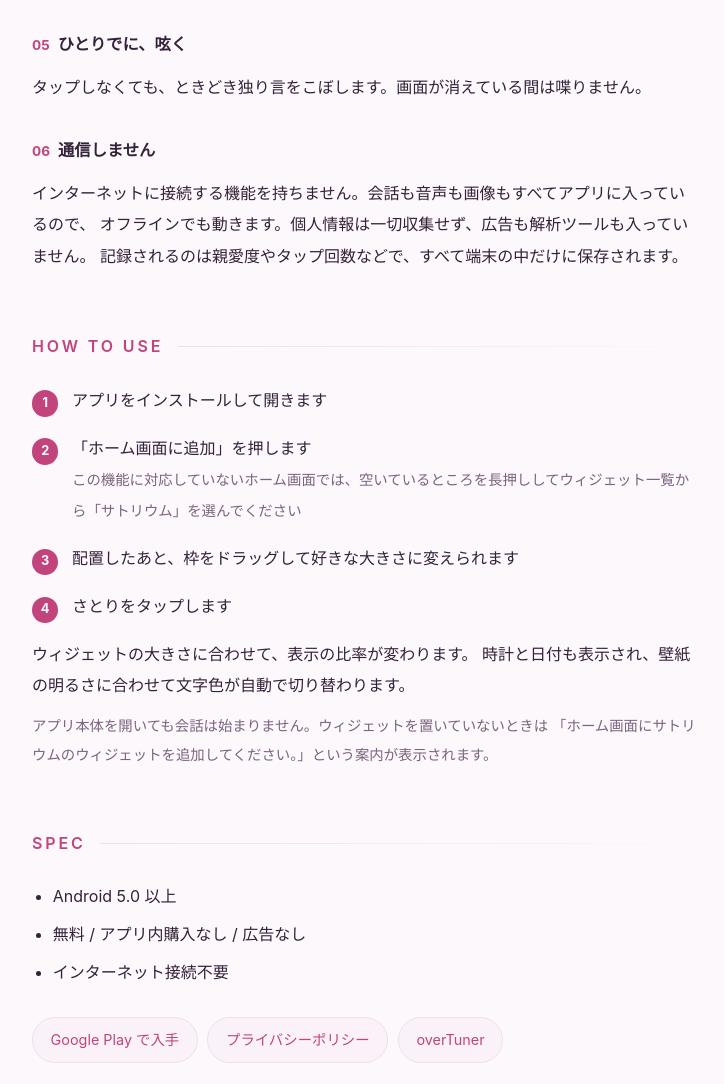
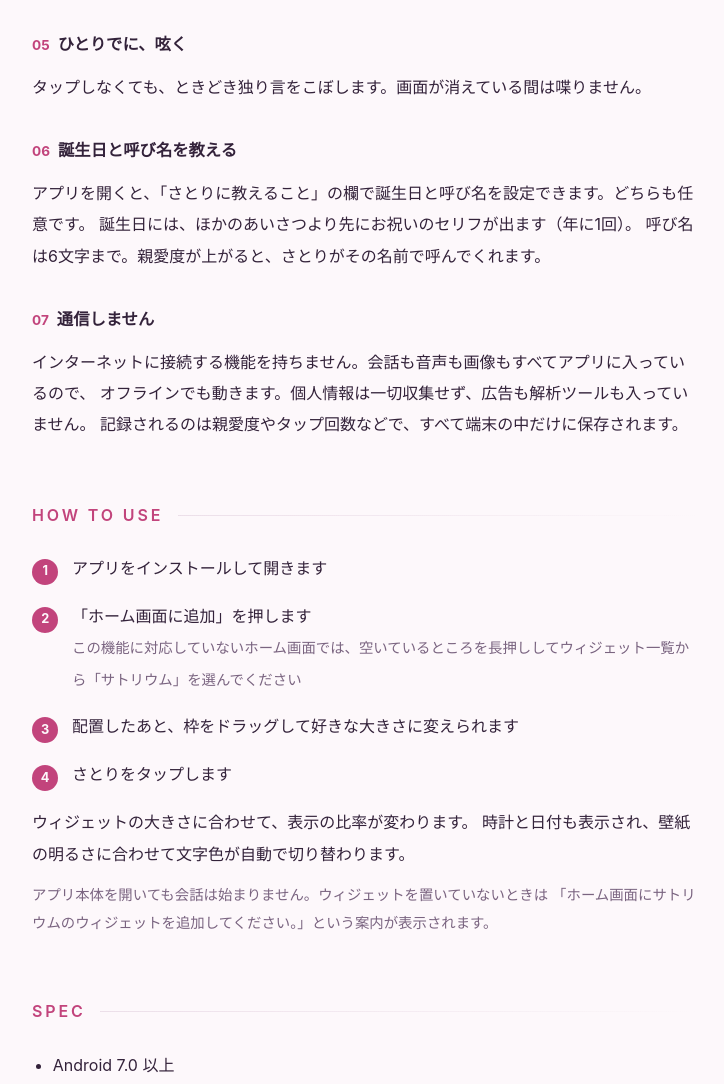
Before and after one commit to qbittadao-star/qbittadao-star.github.io, a plain HTML site: page satorium/index.html in a window 1280 px wide. Shown: the part 2163-3247 px from the top of the page, without its empty margins (276-1000 px from the left). Drawn offline with Linux system fonts and the light colour scheme.

Commit message:
サトリウム v1.11: 動作環境を Android 7.0 以上に、誕生日と呼び名の機能紹介を追加
Co-Authored-By: Claude Sonnet 5.5 <noreply@anthropic.com>

```diff
--- a/satorium/index.html
+++ b/satorium/index.html
@@ -81,7 +81,14 @@
     タップしなくても、ときどき独り言をこぼします。画面が消えている間は喋りません。
   </p>
 
-  <h3><span class="n">06</span>通信しません</h3>
+  <h3><span class="n">06</span>誕生日と呼び名を教える</h3>
+  <p>
+    アプリを開くと、「さとりに教えること」の欄で誕生日と呼び名を設定できます。どちらも任意です。
+    誕生日には、ほかのあいさつより先にお祝いのセリフが出ます（年に1回）。
+    呼び名は6文字まで。親愛度が上がると、さとりがその名前で呼んでくれます。
+  </p>
+
+  <h3><span class="n">07</span>通信しません</h3>
   <p>
     インターネットに接続する機能を持ちません。会話も音声も画像もすべてアプリに入っているので、
     オフラインでも動きます。個人情報は一切収集せず、広告も解析ツールも入っていません。
@@ -113,7 +120,7 @@
 <section>
   <h2>SPEC</h2>
   <ul>
-    <li>Android 5.0 以上</li>
+    <li>Android 7.0 以上</li>
     <li>無料 / アプリ内購入なし / 広告なし</li>
     <li>インターネット接続不要</li>
   </ul>
```
